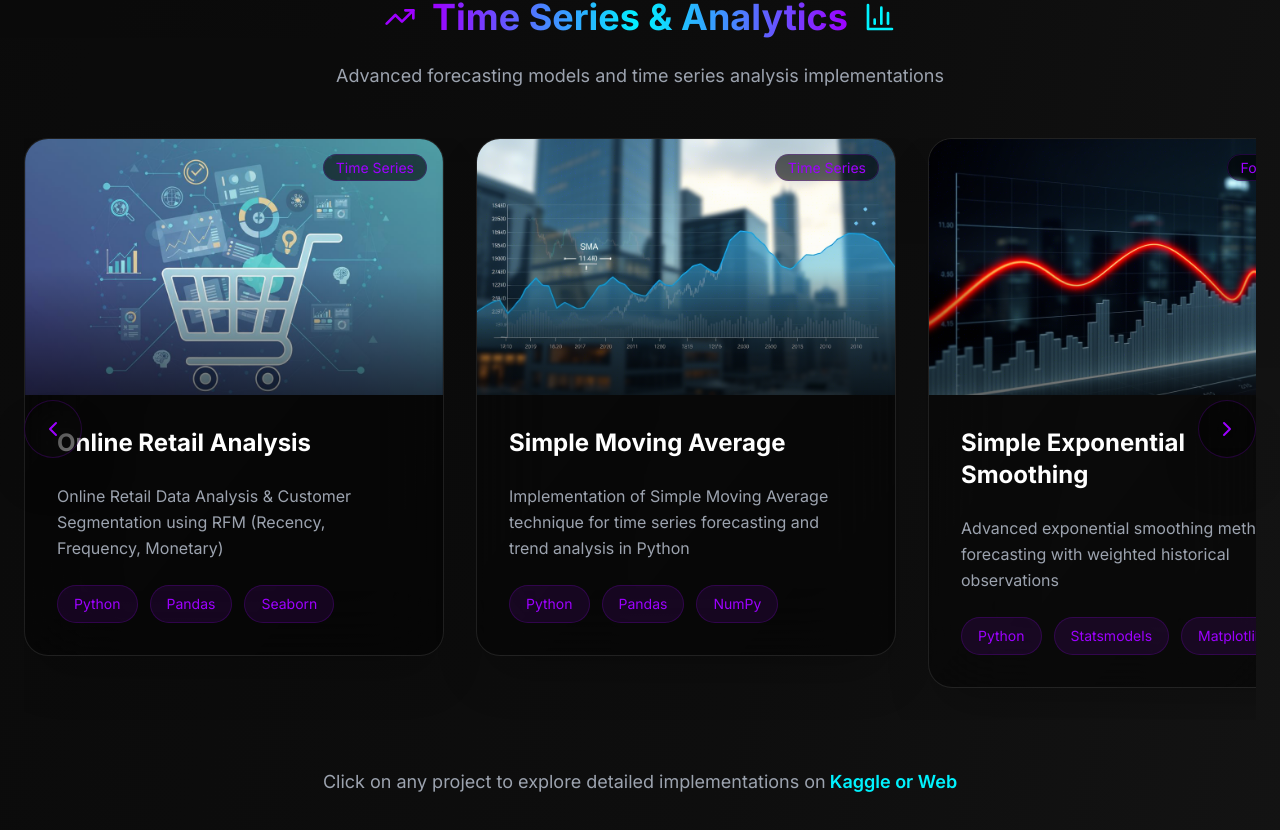
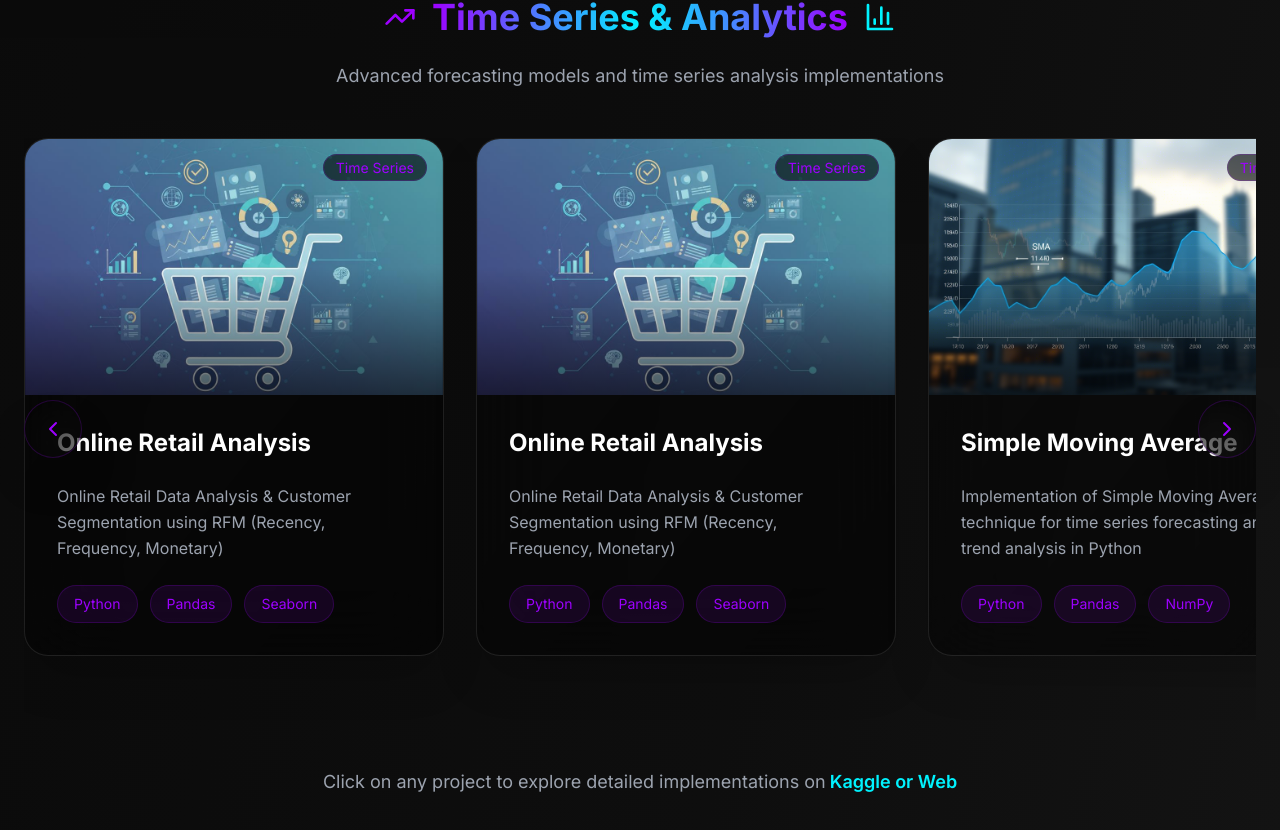
Before and after one commit to muhammadalvarokhikman/Alvaro-Creative-Lab, a React (Vite) app: page / in a window 1280 px wide. Shown: the part 2019-2849 px from the top of the page. Built offline with nearby package versions, Linux system fonts and the light colour scheme.

Commit message:
add other link

```diff
--- a/src/App.tsx
+++ b/src/App.tsx
@@ -76,6 +76,14 @@ function App() {
   ];
 
   const timeSeriesProjects = [
+    {
+      title: "Online Retail Analysis",
+      description: "Online Retail Data Analysis & Customer Segmentation using RFM (Recency, Frequency, Monetary)",
+      image: "/assets/online_retail_analysis.png",
+      tech: ["Python", "Pandas", "Seaborn"],
+      category: "Time Series",
+      url: "https://github.com/muhammadalvarokhikman/Online-Retail-Analysis/tree/main"
+    },
     {
       title: "Online Retail Analysis",
       description: "Online Retail Data Analysis & Customer Segmentation using RFM (Recency, Frequency, Monetary)",
```
